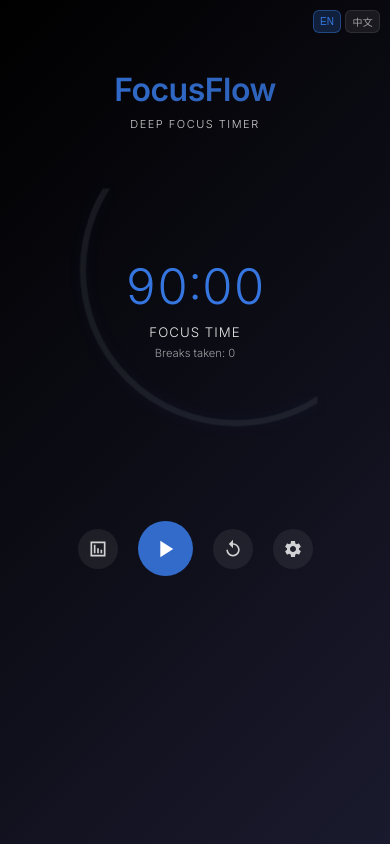
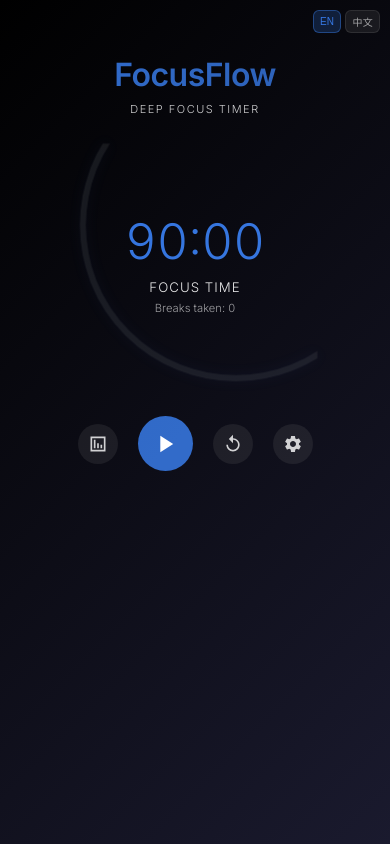
Before and after one commit to hudswang/FocusFlowWeb, a plain HTML site: page index.html in a window 390 px wide. Drawn offline with Linux system fonts and the light colour scheme.

Commit message:
Fix mobile layout issues with better responsive design

```diff
--- a/styles.css
+++ b/styles.css
@@ -21,6 +21,7 @@ body {
     display: flex;
     flex-direction: column;
     position: relative;
+    overflow-x: hidden;
 }
 
 /* Language Switcher */
@@ -81,6 +82,7 @@ body {
 .header {
     text-align: center;
     padding: 40px 0 20px;
+    flex-shrink: 0;
 }
 
 .app-title {
@@ -524,6 +526,14 @@ input[type="range"]::-moz-range-thumb:hover {
 
 /* Responsive Design */
 @media (max-width: 768px) {
+    .app-container {
+        padding: 0;
+    }
+
+    .view {
+        padding: 10px;
+    }
+
     .language-switcher {
         top: 15px;
         right: 15px;
@@ -536,7 +546,7 @@ input[type="range"]::-moz-range-thumb:hover {
     }
 
     .header {
-        padding: 60px 0 30px;
+        padding: 60px 0 20px;
     }
 
     .app-title {
@@ -546,6 +556,14 @@ input[type="range"]::-moz-range-thumb:hover {
     .subtitle {
         font-size: 12px;
         letter-spacing: 2px;
+    }
+
+    .timer-container {
+        padding: 20px 0;
+        flex: 1;
+        display: flex;
+        align-items: center;
+        justify-content: center;
     }
 
     .progress-ring {
@@ -573,7 +591,8 @@ input[type="range"]::-moz-range-thumb:hover {
 
     .controls {
         gap: 30px;
-        margin-top: 40px;
+        padding: 20px 0 30px;
+        flex-shrink: 0;
     }
 
     .control-btn {
@@ -637,6 +656,10 @@ input[type="range"]::-moz-range-thumb:hover {
 }
 
 @media (max-width: 480px) {
+    .view {
+        padding: 5px;
+    }
+
     .language-switcher {
         top: 10px;
         right: 10px;
@@ -649,7 +672,7 @@ input[type="range"]::-moz-range-thumb:hover {
     }
 
     .header {
-        padding: 50px 0 20px;
+        padding: 50px 0 15px;
     }
 
     .app-title {
@@ -659,6 +682,10 @@ input[type="range"]::-moz-range-thumb:hover {
     .subtitle {
         font-size: 11px;
         letter-spacing: 1.5px;
+    }
+
+    .timer-container {
+        padding: 15px 0;
     }
 
     .progress-ring {
@@ -685,7 +712,7 @@ input[type="range"]::-moz-range-thumb:hover {
 
     .controls {
         gap: 20px;
-        margin-top: 30px;
+        padding: 15px 0 25px;
     }
 
     .control-btn {
```
